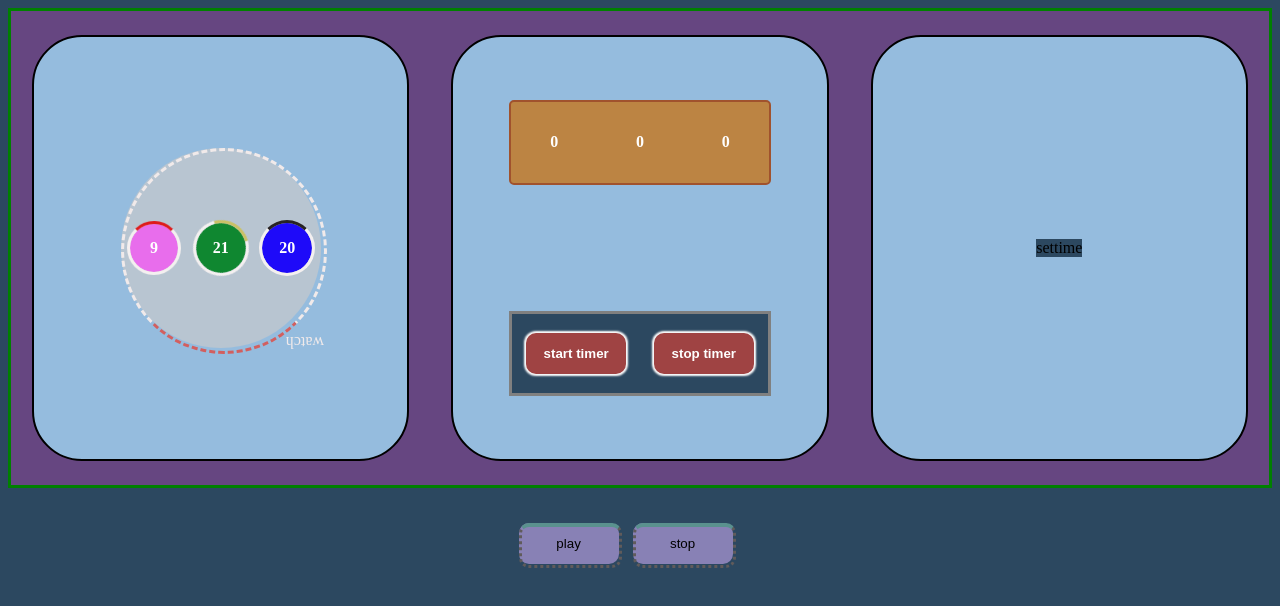
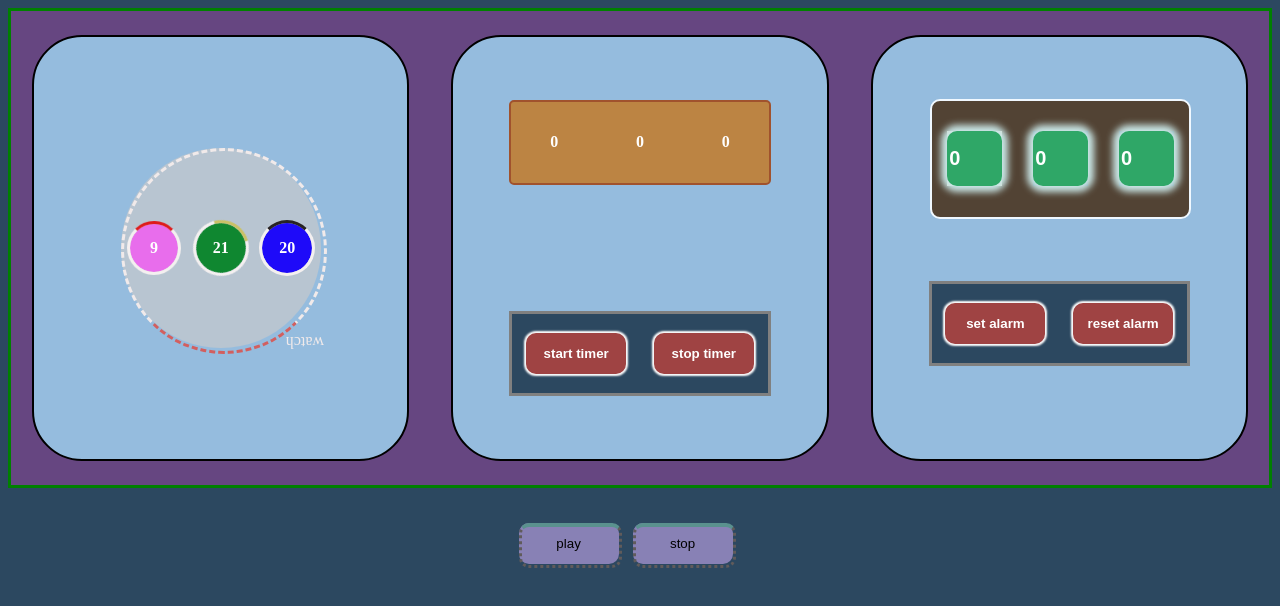
Before and after one commit to indramani-1mishra/digitalwatchproject, a plain HTML site: page index.html in a window 1280 px wide. Drawn offline with Linux system fonts and the light colour scheme.

Commit message:
first verson of my digital watch, alarm,stopwatch project

```diff
--- a/index.html
+++ b/index.html
@@ -25,23 +25,43 @@
                 <div id="minut1"class="same12">0</div>
                 <div id="second1"class="same12">0</div>
             </div>
-            <div id="start-buttun">
+            <div class="start-buttun">
 
                 <button id="start-btn" onclick="settimer();">start timer </button>
                 <button id="stop-btn" onclick="stoptime();">stop timer</button>
             </div>
 
         </div>
-        <div class="watch">
-          <div id="settime">settime</div>
+
+    <div class="watch" id="alarm">
+        <div id="display2">
+        <div class="q" id="hhh">
+          <input type="number" min="0" max="60" required value="0"   >
+        </div>
+        <div class="q" id="mmm">
+            <input type="number"  min="0" max="60" value="0" >
+        </div>
+        <div class="q" id="sss">
+            <input type="number"  min="0" max="60" value="0">
 
         </div>
+    </div>
+    <div class="start-buttun" id="bt3">
+        <button id="bt" onclick=" startCountdown();">set alarm</button>
+        <button onclick="resetCountdown();"> reset alarm</button>
 
     </div>
+
+        </div>
+        </div>
+
+
+
 
     <audio src="tic-tac-81751.mp3" id="audio" preload="auto"></audio>
     <button onclick="startsound();" class="bt1">play</button>
         <button onclick="stopSound();" class="bt1">stop</button>
+        <audio src="jai-shree-ram-notification-ringtone-tone-60275.mp3" id="jai" preload="auto"></audio>
 
  <script src="watch.js"> </script>
 </body>
--- a/watch.js
+++ b/watch.js
@@ -109,14 +109,24 @@ document.getElementById('second1').innerHTML=scounter;
 document.getElementById('minut1').innerHTML=mcounter;
 document.getElementById('hours1').innerHTML=hcounter;
 
+
+if(mcounter<10){
+    document.getElementById('minut1').innerHTML='0'+mcounter;
+}
+
+if(hcounter<10){
+    document.getElementById('hours1').innerHTML='0'+hcounter;
+}
 scounter++;
 if(scounter<10){
     document.getElementById('second1').innerHTML='0'+scounter;
 }
+
 if(scounter===60)
 {
   scounter=0;
   mcounter++;
+
   if(mcounter===60)
   {
     mcounter=0;
@@ -134,10 +144,75 @@ function settimer()
 
 function stoptime()
 {
+if(intervelc)
+{
+ clearInterval(intervelc);
+
+}
+}
 
 
-    if(intervelc)
-        {
-            clearInterval(intervelc);
+let timer;
+
+// Function to start the countdown
+function startCountdown() {
+    // Get values from the input fields
+    let hhh1 = document.getElementById("hhh").querySelector("input").value;
+    let mmm1 = document.getElementById("mmm").querySelector("input").value;
+    let sss1 = document.getElementById("sss").querySelector("input").value;
+
+    // Convert string values to numbers
+    let hours = parseInt(hhh1);
+    let minutes = parseInt(mmm1);
+    let seconds = parseInt(sss1);
+
+    // Check if any value is NaN and set it to 0 if invalid
+    if (isNaN(hours)) {
+        hours = 0;
+    }
+    if (isNaN(minutes)) {
+        minutes = 0;
+    }
+    if (isNaN(seconds)) {
+        seconds = 0;
+    }
+
+    console.log(`Countdown started with ${hours} hours, ${minutes} minutes, ${seconds} seconds`);
+
+    // Start the countdown
+    timer = setInterval(function () {
+        seconds--;
+
+        if (seconds < 0) {
+            seconds = 59;
+            minutes--;
+            if (minutes < 0) {
+                minutes = 59;
+                hours--;
+            }
         }
+
+        // Update the input fields with new values
+        document.getElementById('sss').querySelector("input").value = seconds;
+        document.getElementById('mmm').querySelector("input").value = minutes;
+        document.getElementById('hhh').querySelector("input").value = hours;
+
+        // Check if the timer has reached 0
+        if (hours === 0 && minutes === 0 && seconds === 0) {
+            clearInterval(timer);
+
+            let jai = document.getElementById('jai');
+            jai.play();   // Trigger the alarm (can be a sound too)
+            alert("jai shree ram  alarm completed successfully");    // Trigger the alarm (can be a sound too)
+        }
+    }, 1000);  // Update every second
 }
+
+// Function to reset the countdown timer
+function resetCountdown() {
+    clearInterval(timer);  // Stop the countdown
+    document.getElementById('hhh').querySelector("input").value = 0;
+    document.getElementById('mmm').querySelector("input").value = 0;
+    document.getElementById('sss').querySelector("input").value = 0;
+    alert("Timer reset.");
+}
--- a/watch_color.css
+++ b/watch_color.css
@@ -258,7 +258,7 @@
     border:2px solid sienna
 
 }
-#start-buttun
+.start-buttun
 {
     height:20%;
     width:70%;
@@ -267,7 +267,7 @@
     align-items:center;
     border:3px solid gray;
 }
-#start-buttun>button
+.start-buttun>button
 {
     padding:13px;
     width:100px;
@@ -287,3 +287,81 @@
 
 
 }
+option
+{
+
+height: 100px; /* Fixed height */
+overflow-y: scroll; /* Vertical scrolling */
+padding: 5px; /* Padding for inner spacing */
+}
+
+#alarm
+{
+display:block;
+
+}
+#display2{
+    position:relative;
+    top:10%;
+    left:10%;
+    display:flex;
+    justify-content:space-around;
+    margin:20px;
+    height:120px;
+    width:70%;
+    color:wheat;
+    font-weight:bold;
+    font-size:30px;
+    align-items:center;
+    border-radius:10px;
+    background-color:#524334;
+    border:2px solid aliceblue;
+
+}
+#button_container
+{
+    position:relative;
+    top:20%;;
+    display:flex;
+    justify-content:space-around;
+    margin:20px;
+    height:100px;
+    color:wheat;
+    font-weight:bold;
+    font-size:30px;
+    align-items:center;
+    border-radius:10px;
+    background-color:#dac8b4;
+    border:2px solid aliceblue;
+}
+#display2 div:nth-child(1) {
+    background-color: #dac8b4;
+}
+#display2 div:nth-child(3),
+#display2 div:nth-child(3),
+#display2 div:nth-child(1)
+{
+
+}
+
+
+#display2 div:nth-child(1)>input,#display2 div:nth-child(2)>input,#display2 div:nth-child(3)>input{
+
+
+    height:55px;
+    width:55px;
+    background-color:#2fa767;
+    border-radius:10px;
+    border:none;
+    color:white;
+    font-size:20px;
+    font-weight:bold;
+    box-shadow:0px 0px 7px 6px #cbe9e9;
+
+
+}
+#bt3{
+    position:relative;
+    top:20%;
+    left:15%;
+}
```
